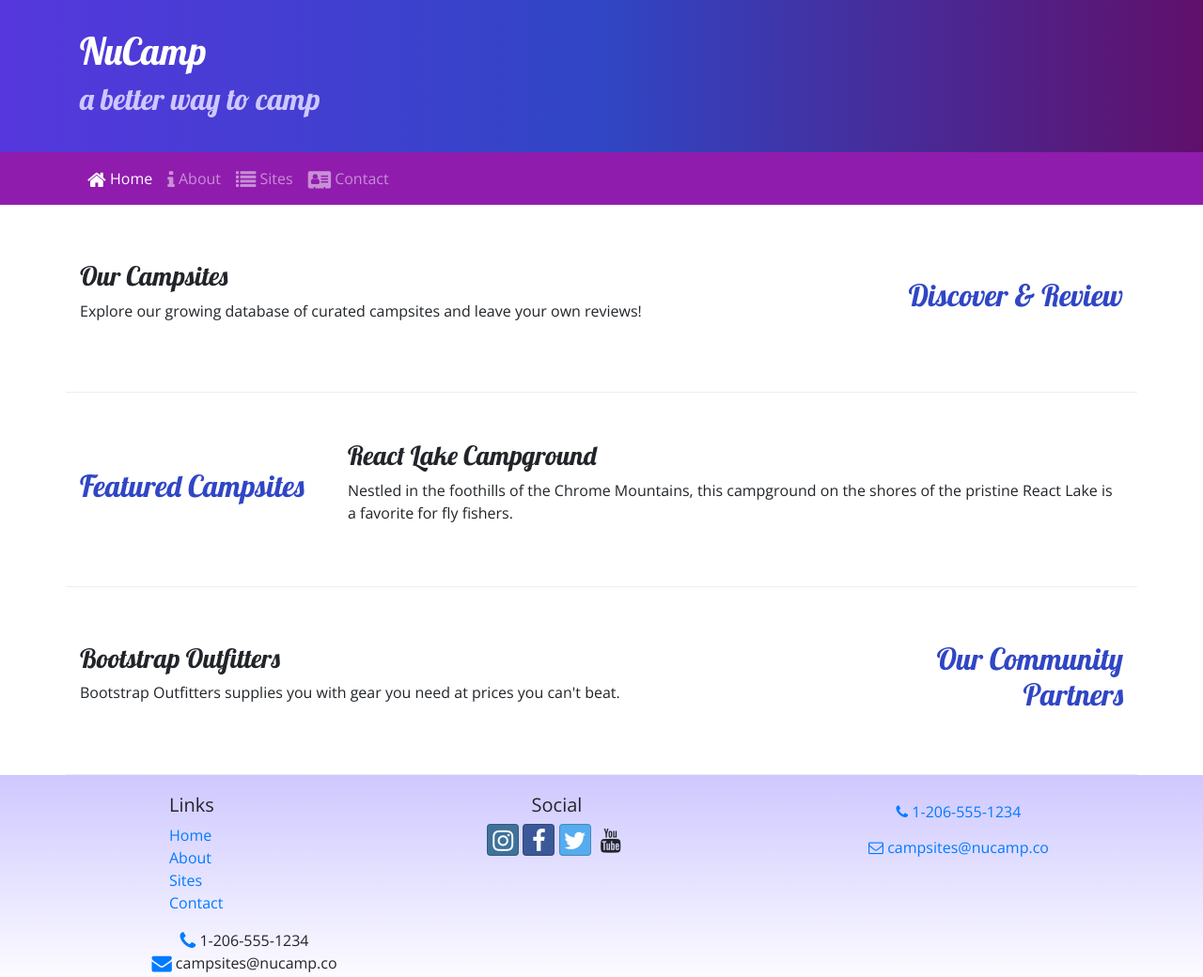
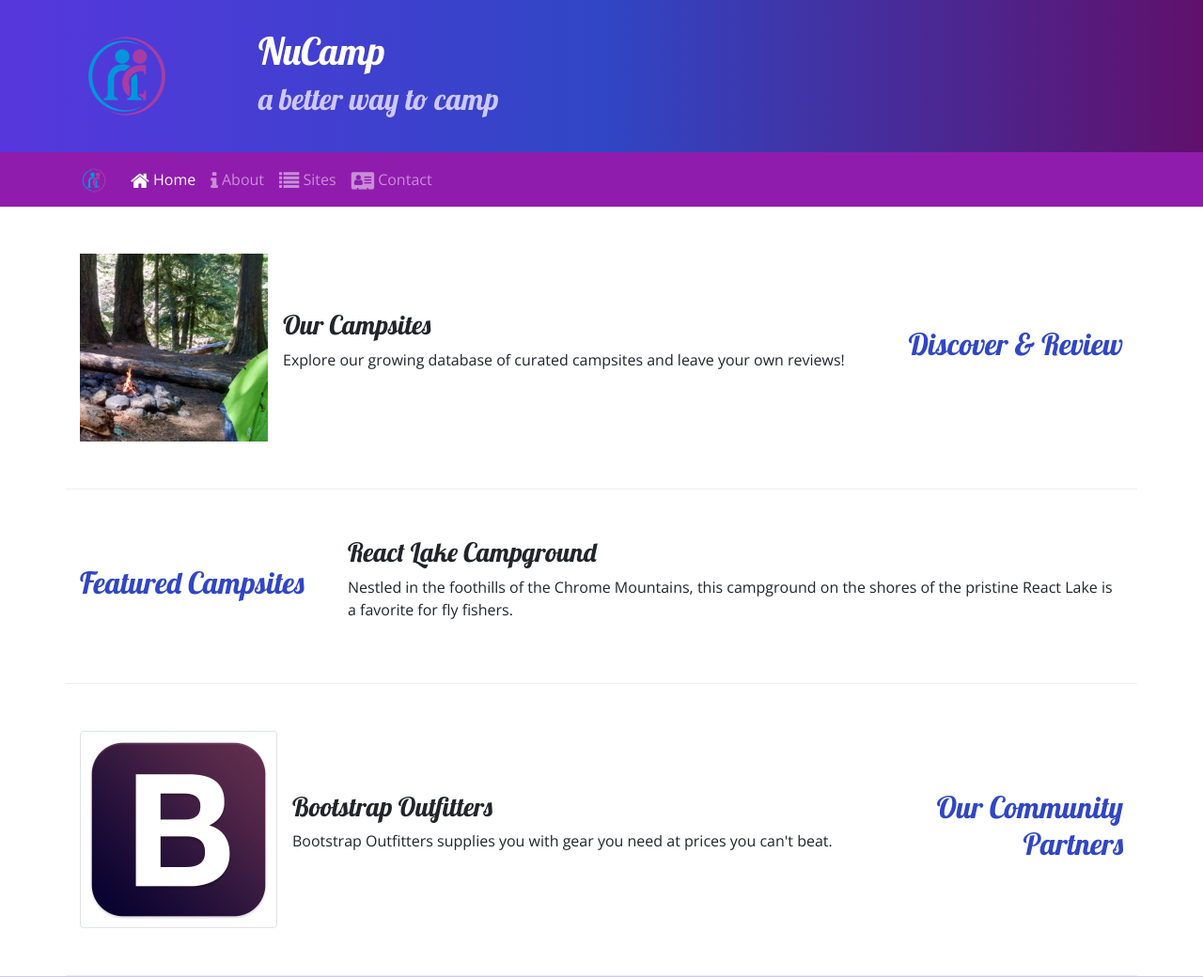
Before and after one commit to Santi-dog/nucamp-bootstrap, a website: page index.html in a window 1280 px wide. Shown: the top 1040 px of the page at 94% size. Drawn offline with nearby package versions, Linux system fonts and the light colour scheme.

Commit message:
7th Commit - Images and Media

```diff
--- a/index.html
+++ b/index.html
@@ -23,6 +23,9 @@
     <header class="jumbotron jumbotron-fluid">
     <div class="container">
         <div class="row">
+            <div class="col-4 col-sm-3 col-md-2 align-self-center">
+                <img src="img/logo.png" class="img-fluid" />
+            </div>
             <div class="col">
                 <h1>NuCamp</h1>
                 <h2>a better way to camp</h2>
@@ -33,7 +36,8 @@
 
     <nav class="navbar navbar-expand-sm navbar-dark sticky-top">
         <div class="container">
-            <button class="navbar-toggler ml-auto" type="button"
+            <a class="navbar-brand" href="#"><img src="img/logo.png" height="30" width="30" /></a>
+            <button class="navbar-toggler" type="button"
             data-toggle="collapse" data-target="#nucampNavbar">
                 <span class="navbar-toggler-icon"></span>
             </button>
@@ -54,8 +58,13 @@
                 <h2 class="text-sm-right">Discover & Review</h2>
             </div>
             <div class="col">
+                <div class="media">
+                    <img class="d-flex mr-3 img-thumbail" src="img/breadcrumb-trail-thumb.jpg" alt="Breadcrumb Trail thumbnail" />
+                    <div class="media-body align-self-center">
                         <h3>Our Campsites</h3>
                         <p class="d-none d-sm-block">Explore our growing database of curated campsites and leave your own reviews!</p>
+                    </div>
+                </div>
             </div>
         </div>
 
@@ -74,8 +83,13 @@
                 <h2 class="text-sm-right">Our Community Partners</h2>
             </div>
             <div class="col">
+                <div class="media">
+                    <img class="d-flex mr-3 img-thumbnail" src="img/bootstrap-thumb.png" alt="Bootstrap Outfitters" />
+                    <div class="media-body align-self-center">
                     <h3>Bootstrap Outfitters</h3>
                         <p class="d-none d-sm-block">Bootstrap Outfitters supplies you with gear you need at prices you can't beat.</p>
+                    </div>
+                </div>
             </div>
         </div>
     </div>
```
Also changed, not shown: aboutus.html (+4 -0 lines), contactus.html (+4 -0 lines), img/bootstrap-thumb.png (added), img/breadcrumb-trail-thumb.jpg (added), img/breadcrumb-trail.jpg (added), img/chrome-river-thumb.jpg (added), img/chrome-river.jpg (added), img/logo.png (added), img/react-lake-thumb.jpg (added), img/react-lake.jpg (added). Lines whose indentation alone changed are shown as unchanged.
